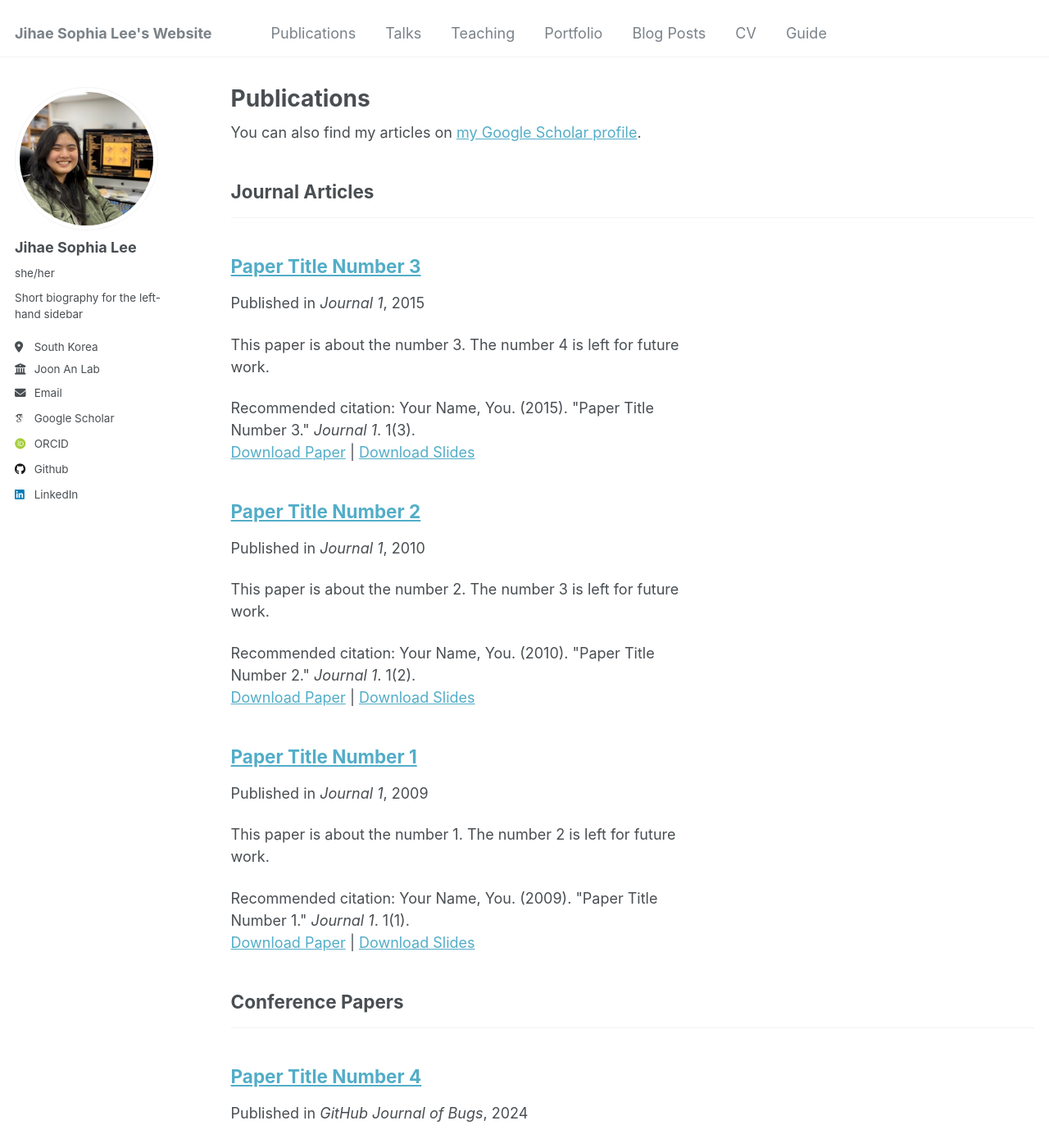
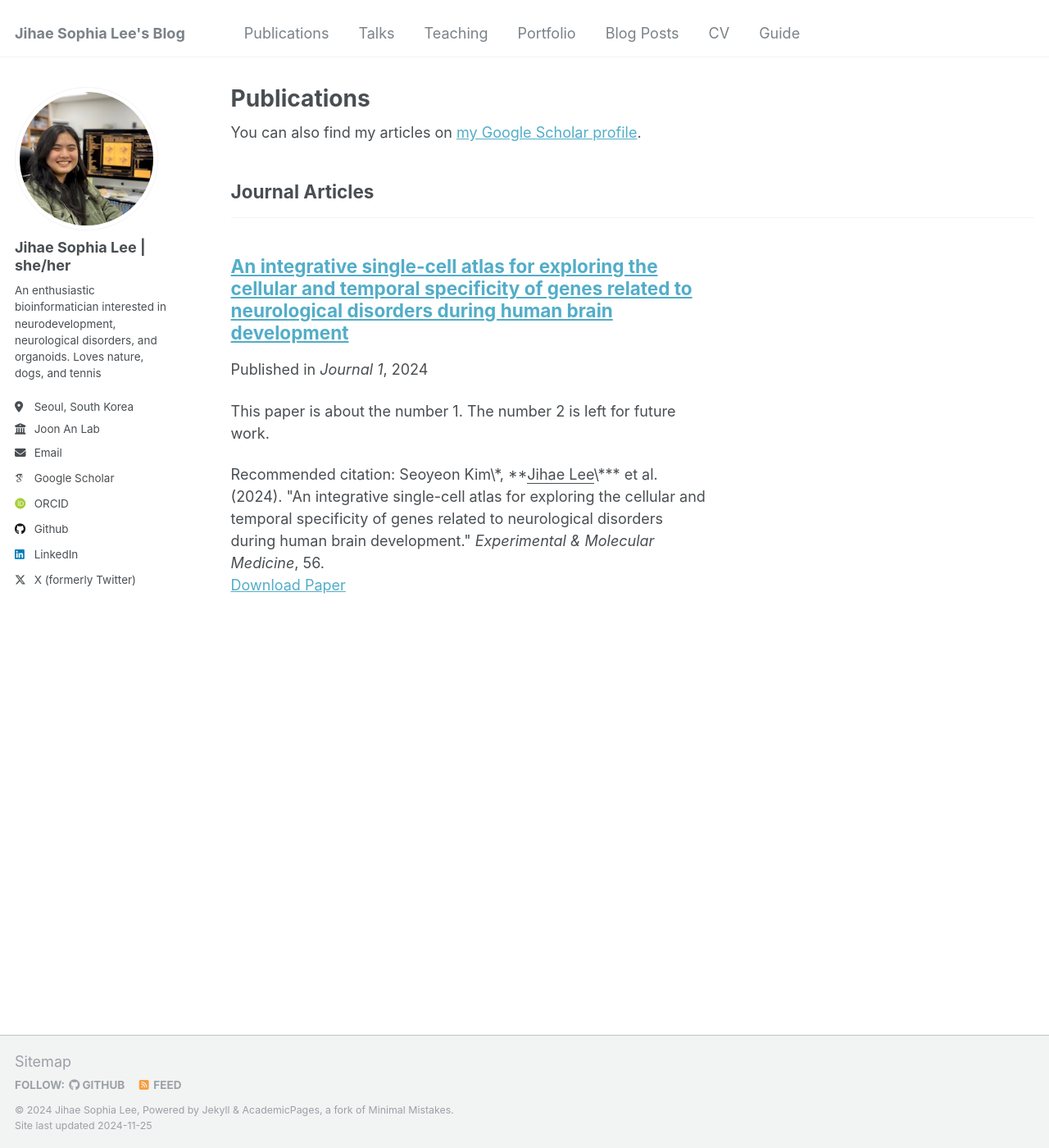
Before and after one commit to esoap/esoap.github.io, a Jekyll site: the page built from _pages/publications.html, in a window 1280 px wide and 1400 px high. Shown: the whole window at 82% size. Built offline with Jekyll 4.4.1, drawn with Linux system fonts in a browser that asks for light colours; some web fonts are replaced; some of the changed text lies outside the part shown.

Commit message:
publications

```diff
--- a/_config.yml
+++ b/_config.yml
@@ -8,7 +8,7 @@
 
 # Basic Site Settings
 locale                   : "en-US"
-title                    : "Jihae Sophia Lee's Website"
+title                    : "Jihae Sophia Lee's Blog"
 title_separator          : "-"
 name                     : &name "Jihae Sophia Lee"
 description              : &description "personal description"
@@ -22,17 +22,17 @@ repository               : "esoap/esoap.github.io"
 author:
   # Biographic information
   avatar           : "profile_lab.png"
-  name             : "Jihae Sophia Lee"
-  pronouns         : "she/her"
-  bio              : "Short biography for the left-hand sidebar"
-  location         : "South Korea"
+  name             : "Jihae Sophia Lee | she/her"
+  pronouns         : #"she/her"
+  bio              : "An enthusiastic bioinformatician interested in neurodevelopment, neurological disorders, and organoids. \n Loves nature, dogs, and tennis"
+  location         : "Seoul, South Korea"
   employer         : "Joon An Lab"
   uri              : # URL
   email            : "jihae.s.l22@gmail.com"
 
   # Academic websites
   arxiv            : # URL - Update with the correct link to your profile
-  googlescholar    : "https://scholar.google.com/citations?user=PS_CX0AAAAAJ"
+  googlescholar    : "https://scholar.google.com/citations?hl=en&user=GRoHJBkAAAAJ"
   impactstory      : # URL
   orcid            : "http://orcid.org/0009-0000-1431-229X"
   semantic         : # URL
@@ -58,7 +58,7 @@ author:
   keybase          : # Username
   instagram        : # Username
   lastfm           : # Username
-  linkedin         : "jihae-sophia-lee/"
+  linkedin         : "jihae-sophia-lee"
   mastodon         : # URL
   medium           : # URL
   pinterest        : # Username
@@ -66,7 +66,7 @@ author:
   steam            : # Username
   telegram         : # URL
   tumblr           : # Username
-  twitter          : # Username for X / Twitter
+  twitter          : "@esoap_melancia"
   vine             : # Username
   weibo            : # Username
   wikipedia        : # Username
--- a/_publications/2009-10-01-paper-title-number-1.md
+++ /dev/null
@@ -1,14 +0,0 @@
----
-title: "Paper Title Number 1"
-collection: publications
-category: manuscripts
-permalink: /publication/2009-10-01-paper-title-number-1
-excerpt: 'This paper is about the number 1. The number 2 is left for future work.'
-date: 2009-10-01
-venue: 'Journal 1'
-slidesurl: 'http://academicpages.github.io/files/slides1.pdf'
-paperurl: 'http://academicpages.github.io/files/paper1.pdf'
-citation: 'Your Name, You. (2009). &quot;Paper Title Number 1.&quot; <i>Journal 1</i>. 1(1).'
----
-
-The contents above will be part of a list of publications, if the user clicks the link for the publication than the contents of section will be rendered as a full page, allowing you to provide more information about the paper for the reader. When publications are displayed as a single page, the contents of the above "citation" field will automatically be included below this section in a smaller font.
--- a/_publications/2010-10-01-paper-title-number-2.md
+++ /dev/null
@@ -1,14 +0,0 @@
----
-title: "Paper Title Number 2"
-collection: publications
-category: manuscripts
-permalink: /publication/2010-10-01-paper-title-number-2
-excerpt: 'This paper is about the number 2. The number 3 is left for future work.'
-date: 2010-10-01
-venue: 'Journal 1'
-slidesurl: 'http://academicpages.github.io/files/slides2.pdf'
-paperurl: 'http://academicpages.github.io/files/paper2.pdf'
-citation: 'Your Name, You. (2010). &quot;Paper Title Number 2.&quot; <i>Journal 1</i>. 1(2).'
----
-
-The contents above will be part of a list of publications, if the user clicks the link for the publication than the contents of section will be rendered as a full page, allowing you to provide more information about the paper for the reader. When publications are displayed as a single page, the contents of the above "citation" field will automatically be included below this section in a smaller font.
--- a/_publications/2015-10-01-paper-title-number-3.md
+++ /dev/null
@@ -1,14 +0,0 @@
----
-title: "Paper Title Number 3"
-collection: publications
-category: manuscripts
-permalink: /publication/2015-10-01-paper-title-number-3
-excerpt: 'This paper is about the number 3. The number 4 is left for future work.'
-date: 2015-10-01
-venue: 'Journal 1'
-slidesurl: 'http://academicpages.github.io/files/slides3.pdf'
-paperurl: 'http://academicpages.github.io/files/paper3.pdf'
-citation: 'Your Name, You. (2015). &quot;Paper Title Number 3.&quot; <i>Journal 1</i>. 1(3).'
----
-
-The contents above will be part of a list of publications, if the user clicks the link for the publication than the contents of section will be rendered as a full page, allowing you to provide more information about the paper for the reader. When publications are displayed as a single page, the contents of the above "citation" field will automatically be included below this section in a smaller font.
--- a/_publications/2024-02-17-paper-title-number-4.md
+++ /dev/null
@@ -1,13 +0,0 @@
----
-title: "Paper Title Number 4"
-collection: publications
-category: conferences
-permalink: /publication/2024-02-17-paper-title-number-4
-excerpt: 'This paper is about fixing template issue #693.'
-date: 2024-02-17
-venue: 'GitHub Journal of Bugs'
-paperurl: 'http://academicpages.github.io/files/paper3.pdf'
-citation: 'Your Name, You. (2024). &quot;Paper Title Number 3.&quot; <i>GitHub Journal of Bugs</i>. 1(3).'
----
-
-The contents above will be part of a list of publications, if the user clicks the link for the publication than the contents of section will be rendered as a full page, allowing you to provide more information about the paper for the reader. When publications are displayed as a single page, the contents of the above "citation" field will automatically be included below this section in a smaller font.
--- /dev/null
+++ b/_publications/2024-10-03-atlas.md
@@ -0,0 +1,23 @@
+---
+title: "An integrative single-cell atlas for exploring the cellular and temporal specificity of genes related to neurological disorders during human brain development"
+collection: publications
+category: manuscripts
+permalink: /publication/2009-10-01-paper-title-number-1
+excerpt: 'This paper is about the number 1. The number 2 is left for future work.'
+date: 2024-10-03
+venue: 'Journal 1'
+paperurl: 'http://esoap.github.io/files/Brain Single Cell Atlas_EMM_Lee.pdf'
+citation: 'Seoyeon Kim\*, **<u>Jihae Lee</u>\*** et al. (2024). &quot;An integrative single-cell atlas for exploring the cellular and temporal specificity of genes related to neurological disorders during human brain development.&quot; <i>Experimental & Molecular Medicine</i>, 56.'
+---
+
+This study leverages single-cell technologies to explore the development of the human brain and its connection to neurological disorders.
+
+By integrating multiple single-cell RNA sequencing datasets, researchers constructed a comprehensive atlas of 393,060 cells across various developmental stages. The cell differentiation trajectory analysis uncovered distinct expression patterns of neurological disorder risk genes, within neuronal and glial lineages.
+
+Divergent neuronal lineages and molecularly defined nonneuronal cells showed stage-specific risk gene expression, suggesting links between cellular maturation and disorder susceptibility.
+
+Regulatory mechanisms during early brain development revealed enriched patterns in fetal cell types tied to prenatal influences on neurological disorders.
+
+These findings enhance understanding of dynamic risk gene alterations during brain development, enabling unbiased cell type‒disorder associations and advancing knowledge of neurological disease mechanisms.
+
+Please check our [Zenodo](https://doi.org/10.5281/zenodo.10939707) for the Anndata and Seurat object of the atlas and gene dynamics plot for 3380 neurological risk genes!
```
Also changed, not shown: 1 other file.
